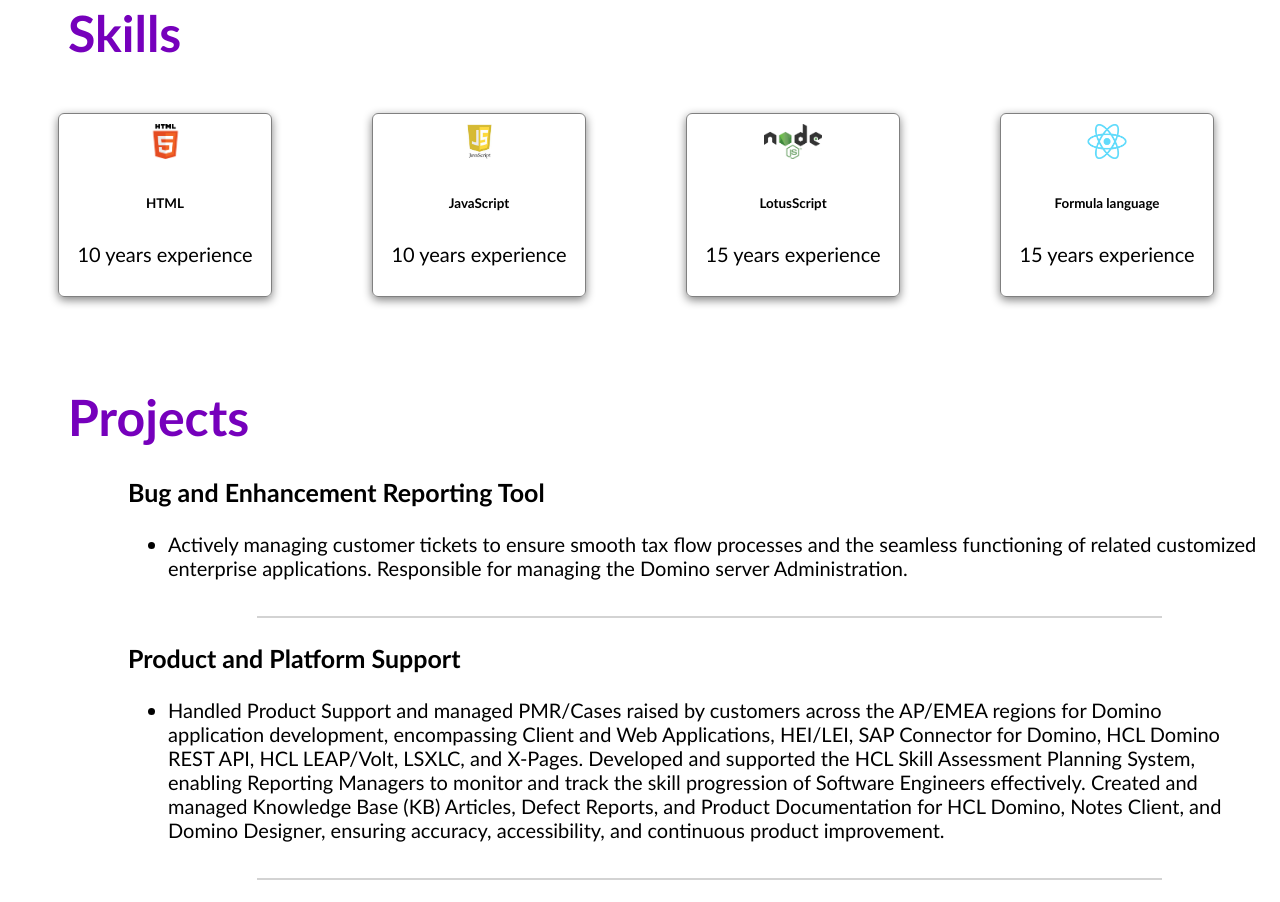
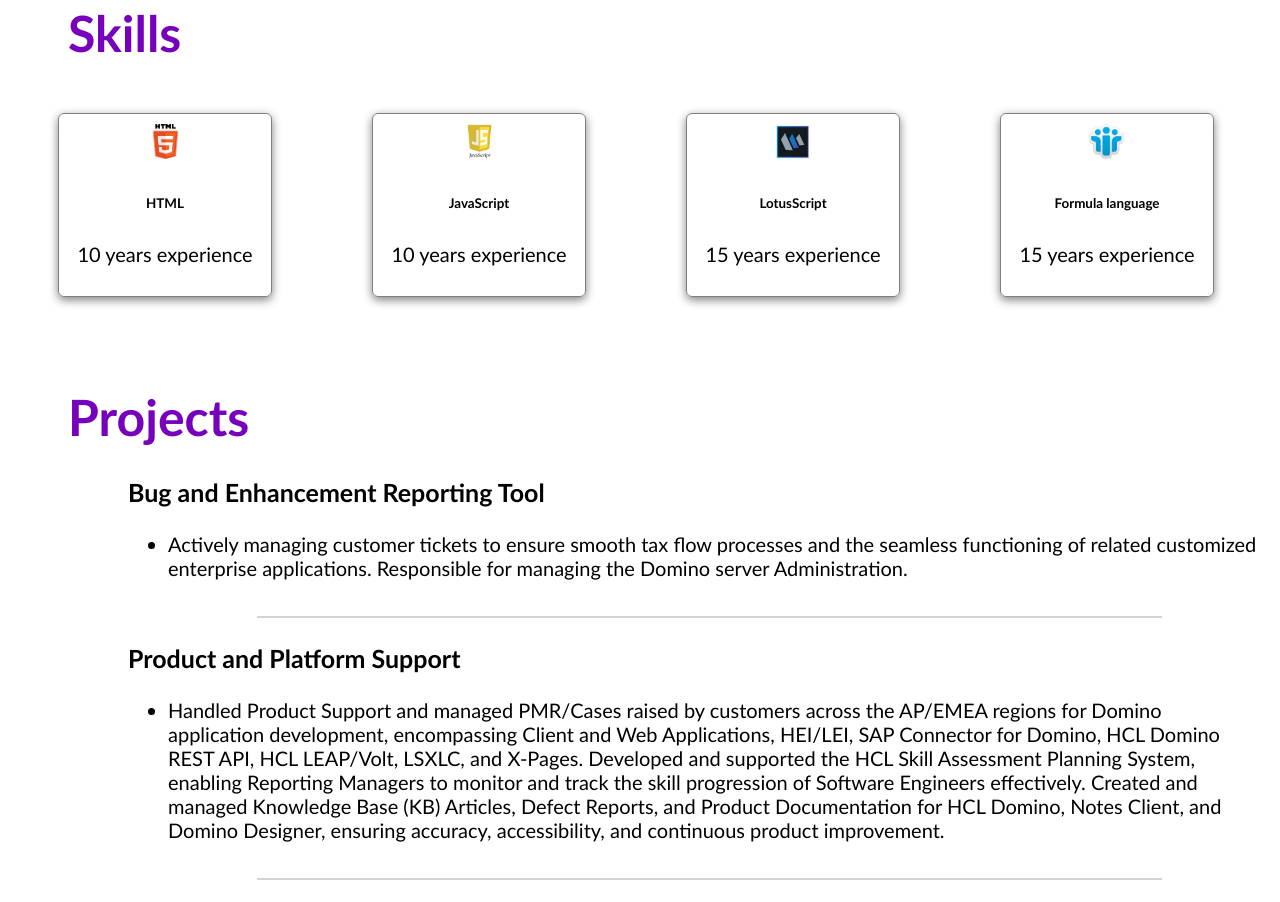
Before and after one commit to PravinShelake/PravinShelake-portfolio, a plain HTML site: page index.html in a window 1280 px wide. Shown: the part 1016-1918 px from the top of the page. Drawn offline with Linux system fonts and the light colour scheme.

Commit message:
Update index.html
Add images for the skills in index.html

```diff
--- a/index.html
+++ b/index.html
@@ -79,13 +79,13 @@
         </div>
 
         <div class="skill">
-        <img src="html_finalprojimages/node.png"/>
+        <img src="html_finalprojimages/LotusScript.png"/>
         <h6>LotusScript</h6>
         <p>15 years experience</p>
         </div>
 
         <div class="skill">
-            <img src="html_finalprojimages/react.png"/>
+            <img src="html_finalprojimages/formula.png"/>
             <h6>Formula language</h6>
             <p>15 years experience</p>
         </div>
```
